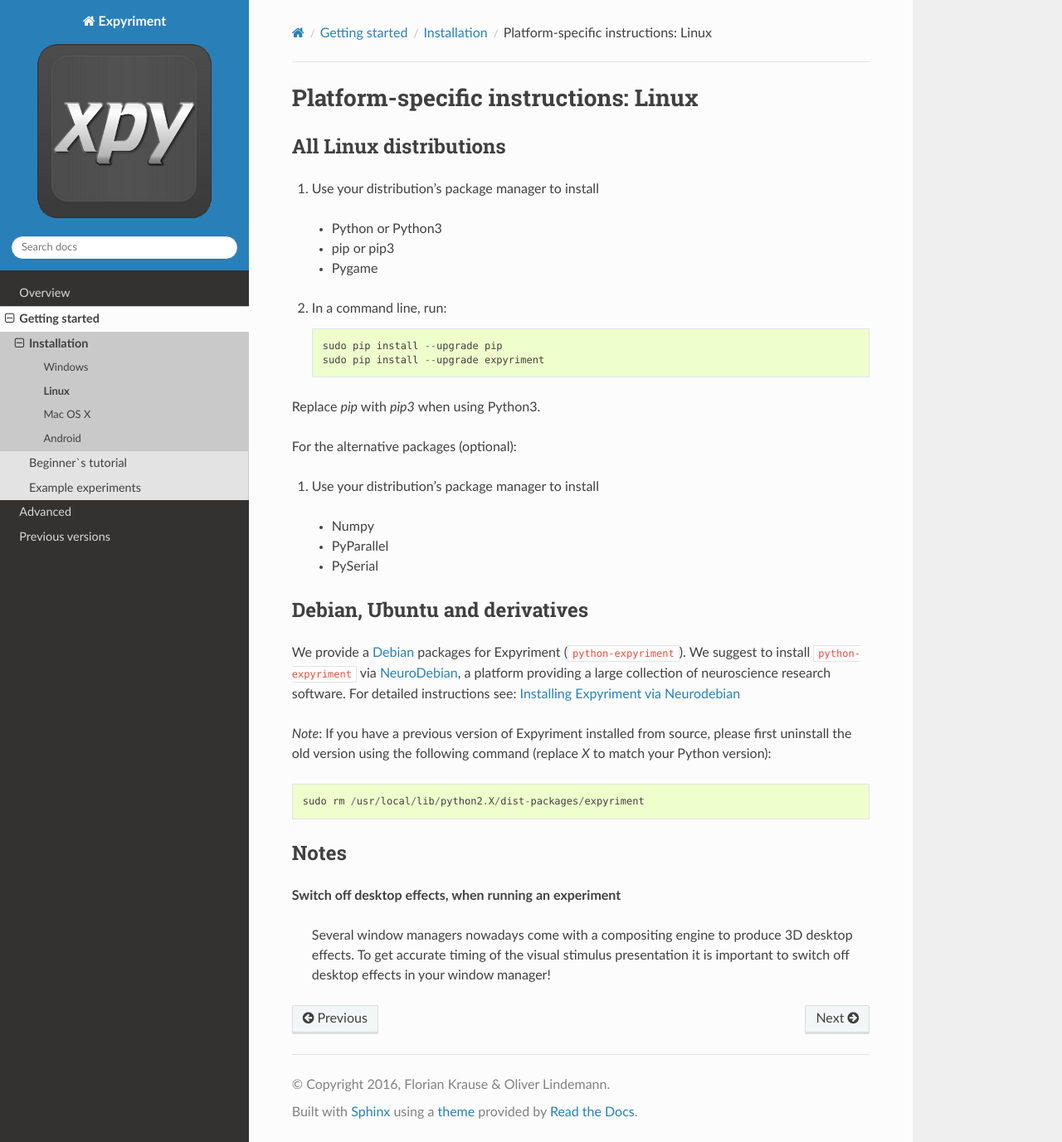
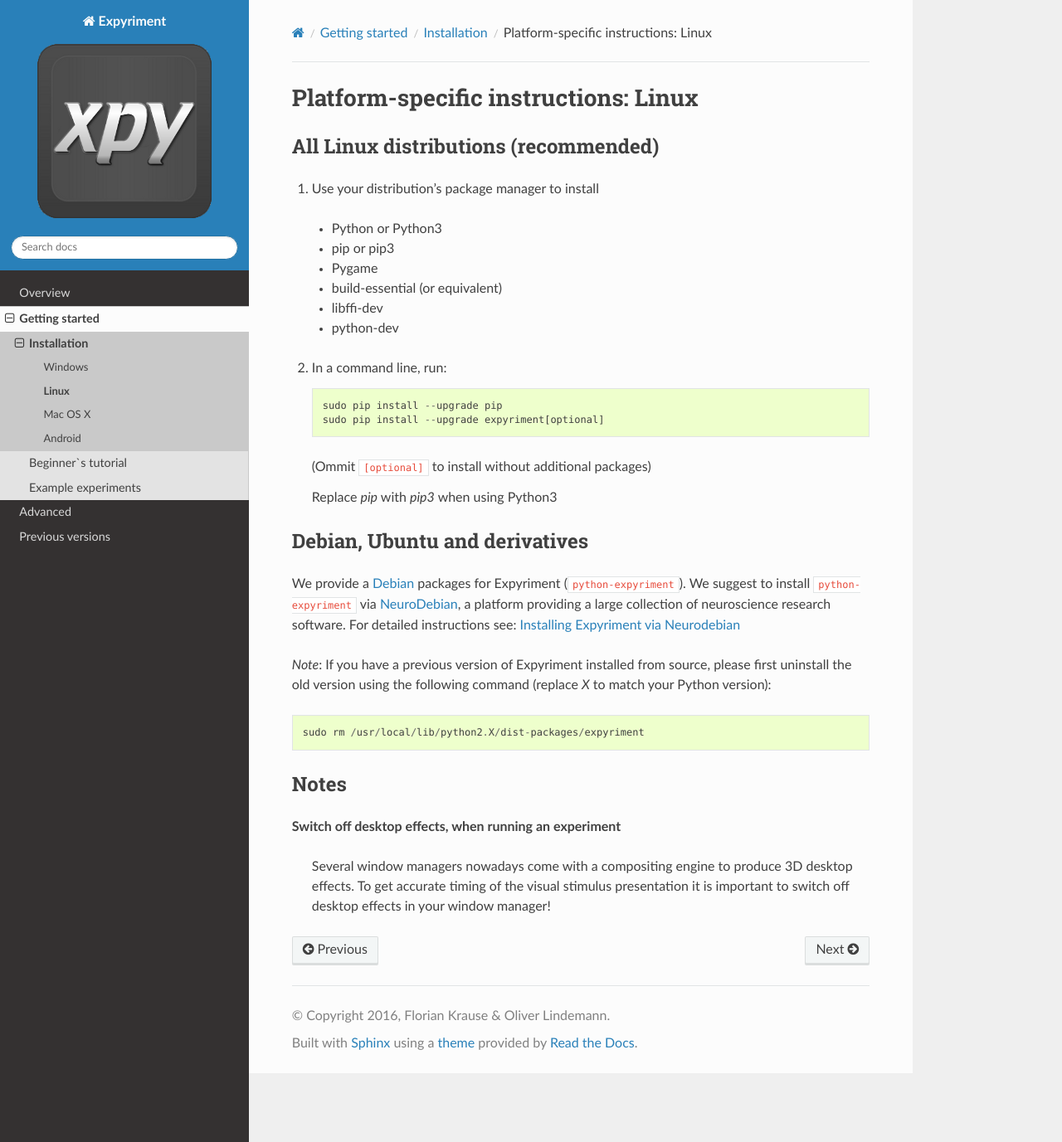
Before and after one commit to expyriment/expyriment, a Sphinx documentation site: the page built from documentation/sphinx/Installation.Linux.rst, in a window 1280 px wide and 1377 px high. Shown: the whole window at 83% size. Built offline with Sphinx 7.4.7 and the Read the Docs theme 2.0.0, drawn with Linux system fonts in a browser that asks for light colours; pages that are not in the unit, such as notebooks, are missing from menus.

Commit message:
Update Installation.Linux.rst

```diff
--- a/documentation/sphinx/Installation.Linux.rst
+++ b/documentation/sphinx/Installation.Linux.rst
@@ -3,29 +3,26 @@
 Platform-specific instructions: Linux
 =====================================
 
-All Linux distributions
------------------------
+All Linux distributions (recommended)
+-------------------------------------
 
 1. Use your distribution's package manager to install
 
   * Python or Python3
   * pip or pip3
   * Pygame
+  * build-essential (or equivalent)
+  * libffi-dev
+  * python-dev
 
 2. In a command line, run::
 
     sudo pip install --upgrade pip
-    sudo pip install --upgrade expyriment
+    sudo pip install --upgrade expyriment[optional]
 
-Replace `pip` with `pip3` when using Python3.
+   (Ommit ``[optional]`` to install without additional packages)
 
-For the alternative packages (optional):
-
-1. Use your distribution's package manager to install
-
-  * Numpy
-  * PyParallel
-  * PySerial
+   Replace `pip` with `pip3` when using Python3
 
 
 Debian, Ubuntu and derivatives
```
